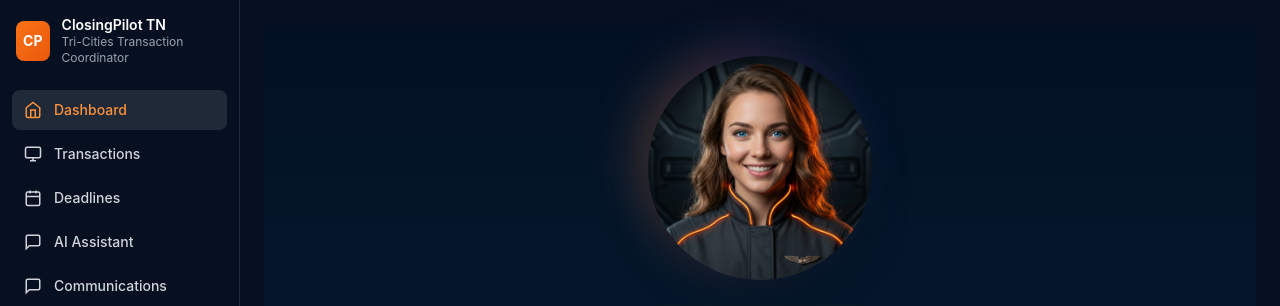
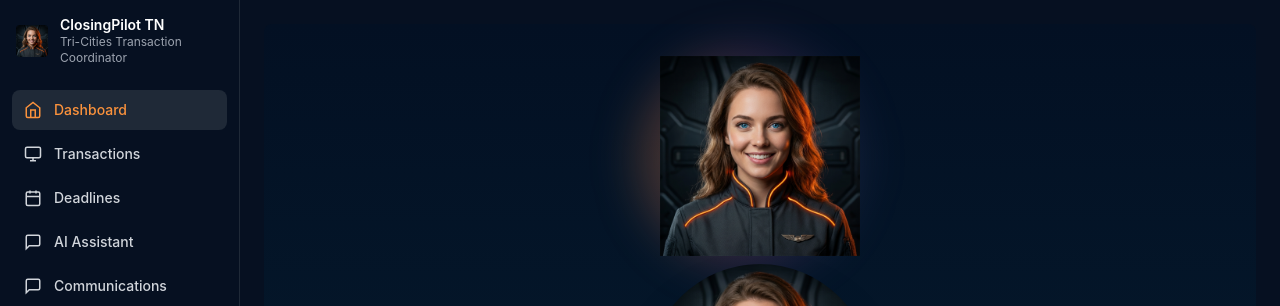
Before and after one commit to mbright4497/dealpilot-tn, a Next.js app in the folder dealpilot-tn/web/: page /chat in a window 1280 px wide. Shown: the top 306 px of the page. Built offline with nearby package versions, Linux system fonts and the light colour scheme; no server answers.

Commit message:
feat(logo): add ClosingPilot TN logo to hero and sidebar

```diff
--- a/dealpilot-tn/web/src/app/chat/page.tsx
+++ b/dealpilot-tn/web/src/app/chat/page.tsx
@@ -325,7 +325,7 @@ export default function ChatPage() {
       {/* Sidebar */}
       <aside className="w-60 bg-dp-sidebar flex flex-col border-r border-gray-800 hidden md:flex">
         <div className="p-4 flex items-center gap-3">
-          <div className="w-10 h-10 rounded-lg bg-gradient-to-br from-orange-500 to-orange-600 flex items-center justify-center text-white font-bold text-sm">CP</div>
+          <img src="/reva-jet-logo.png" alt="ClosingPilot TN" style={{height:32, width:'auto'}} className="rounded" />
           <div>
             <h2 className="text-white font-semibold text-sm leading-tight">ClosingPilot TN</h2>
             <p className="text-gray-400 text-xs">Tri-Cities Transaction Coordinator</p>
@@ -407,6 +407,7 @@ export default function ChatPage() {
  }
  style={{ width: 220, height: 220 }}
  />
+ <img src="/reva-jet-logo.png" alt="ClosingPilot TN" style={{maxWidth:200, marginBottom:8}} className="relative z-10" />
  <img
  src="/avatar-pilot.png"
  alt="Eva"
```
Also changed, not shown: 1 other file (tests, documents, lock files or other folders).
